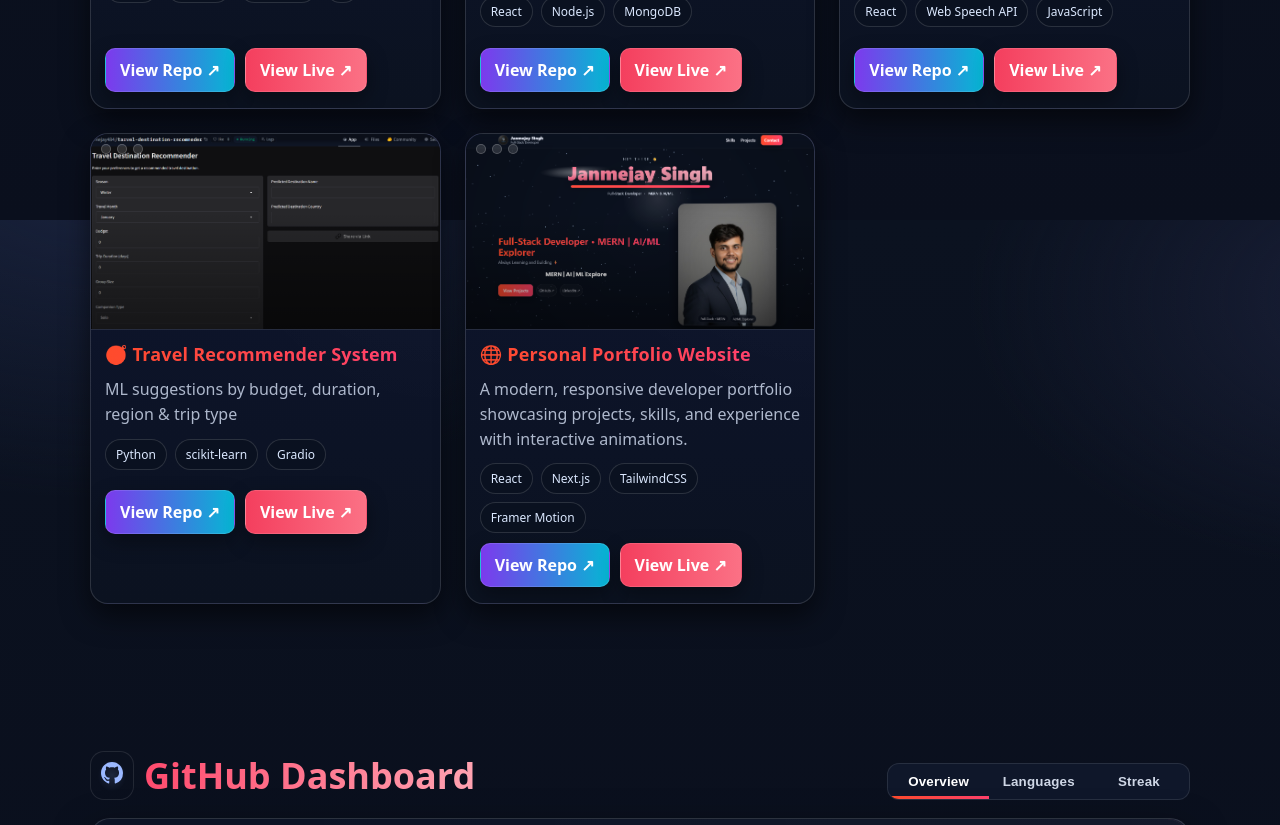
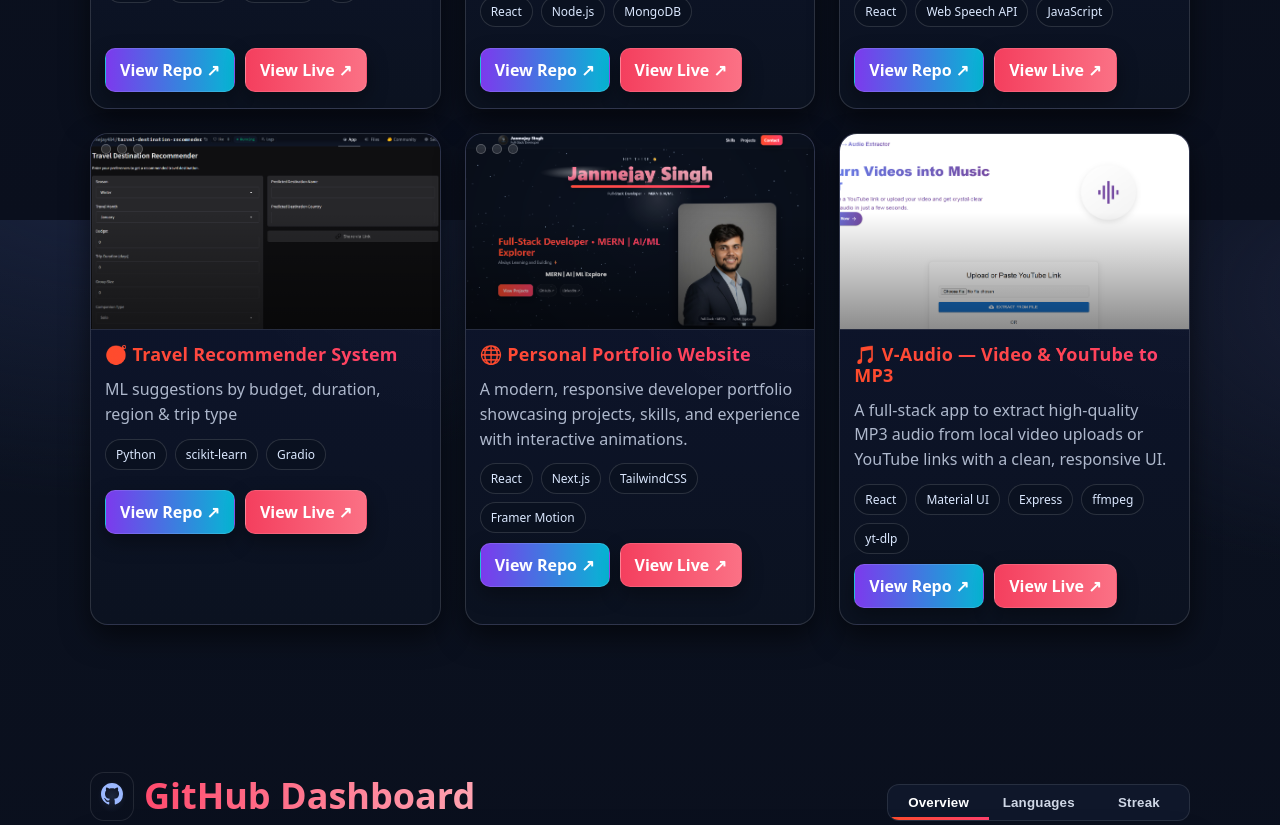
Before and after one commit to janmejay484/janmejay-singh-portfolio, a React (Vite) app: page / in a window 1280 px wide. Shown: the part 2980-3805 px from the top of the page. Built offline with nearby package versions, Linux system fonts and the light colour scheme.

Commit message:
project added

```diff
--- a/src/data/data.js
+++ b/src/data/data.js
@@ -3,6 +3,7 @@ import PosterJournal from '../assets/journal-app.png'
 import PosterReadIT from '../assets/readit.png'
 import PosterTravel from '../assets/travel-recommender.png'
 import PosterPortfolio from '../assets/portfolio.png'
+import PosterVAudio from '../assets/PosterVAudio.png'
 import MyPhoto from '../assets/janmejay.jpeg'
 import MyLogo from '../assets/logo.jpg'
 export const profile = {
@@ -87,6 +88,15 @@ export const projects = [
   image: PosterPortfolio,
   live:"https://janmejay-singh-portfolio.vercel.app/",
 },
+{
+  title: "🎵 V-Audio — Video & YouTube to MP3",
+  repo: "V-Audio",
+  desc: "A full-stack app to extract high-quality MP3 audio from local video uploads or YouTube links with a clean, responsive UI.",
+  badges: ["React", "Material UI", "Express", "ffmpeg", "yt-dlp"],
+  image: PosterVAudio,
+  live: "https://v-audio.vercel.app/",
+},
+
 ];
 
 export const quickList = [
@@ -132,6 +142,6 @@ export const experience = [
       "Optimized performance and SEO for better user engagement and reach.",
       "Collaborated with the team to deliver scalable frontend solutions.",
     ],
-    tech: ["React", "JavaScript", "CSS Modules", "Tailwind", "Vite"],
+    tech: ["React", "Next.js", "JavaScript", "CSS Modules", "Material UI", "Github", "Figma","AWS"],
   },
 ];
```
Also changed, not shown: src/assets/PosterVAudio.png (added).
